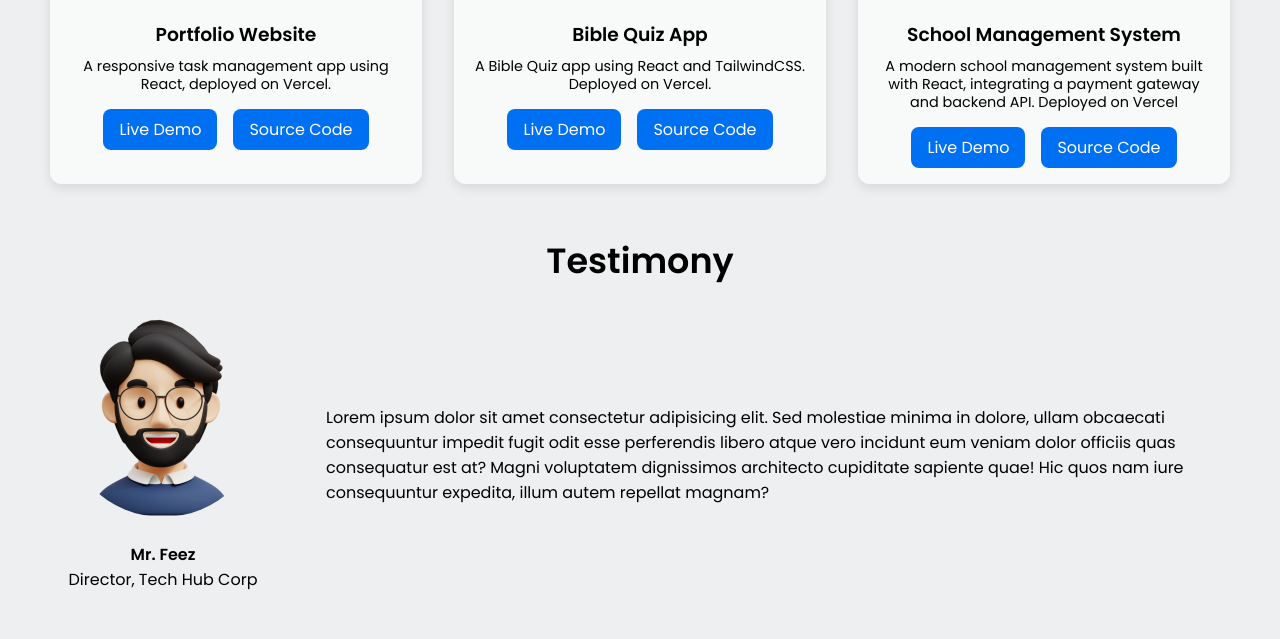
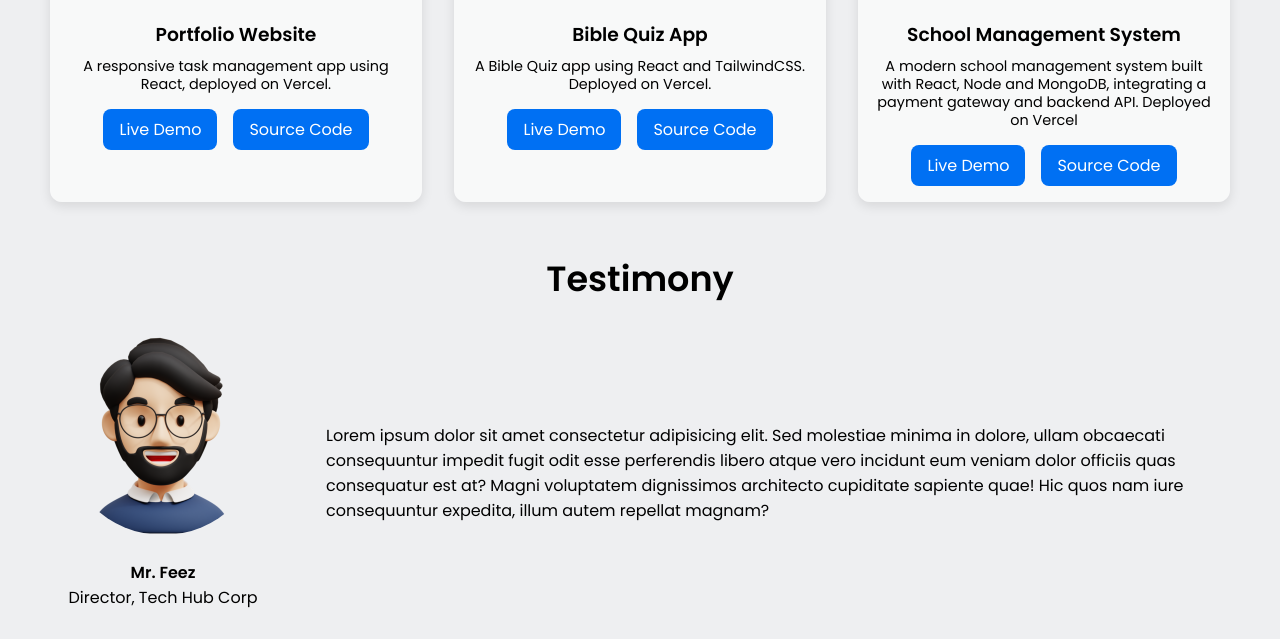
Before and after one commit to Itsam93/My_Portfolio, a plain HTML site: page index.html in a window 1280 px wide. Shown: the part 1105-1744 px from the top of the page. Drawn offline with Linux system fonts and the light colour scheme.

Commit message:
Update index.html

```diff
--- a/index.html
+++ b/index.html
@@ -184,7 +184,7 @@
           <div class="project-card">
             <img src="images/school-app-preview.JPG" alt="Project 3 Preview" />
             <h3>School Management System</h3>
-            <p>A modern school management system built with React, integrating a payment gateway and backend API. Deployed on Vercel</p>
+            <p>A modern school management system built with React, Node and MongoDB, integrating a payment gateway and backend API. Deployed on Vercel</p>
             <div class="buttons">
               <a href="https://school-app-snowy.vercel.app/" target="_blank">Live Demo</a>
               <a href="https://github.com/Itsam93/school-app" target="_blank">Source Code</a>
```
